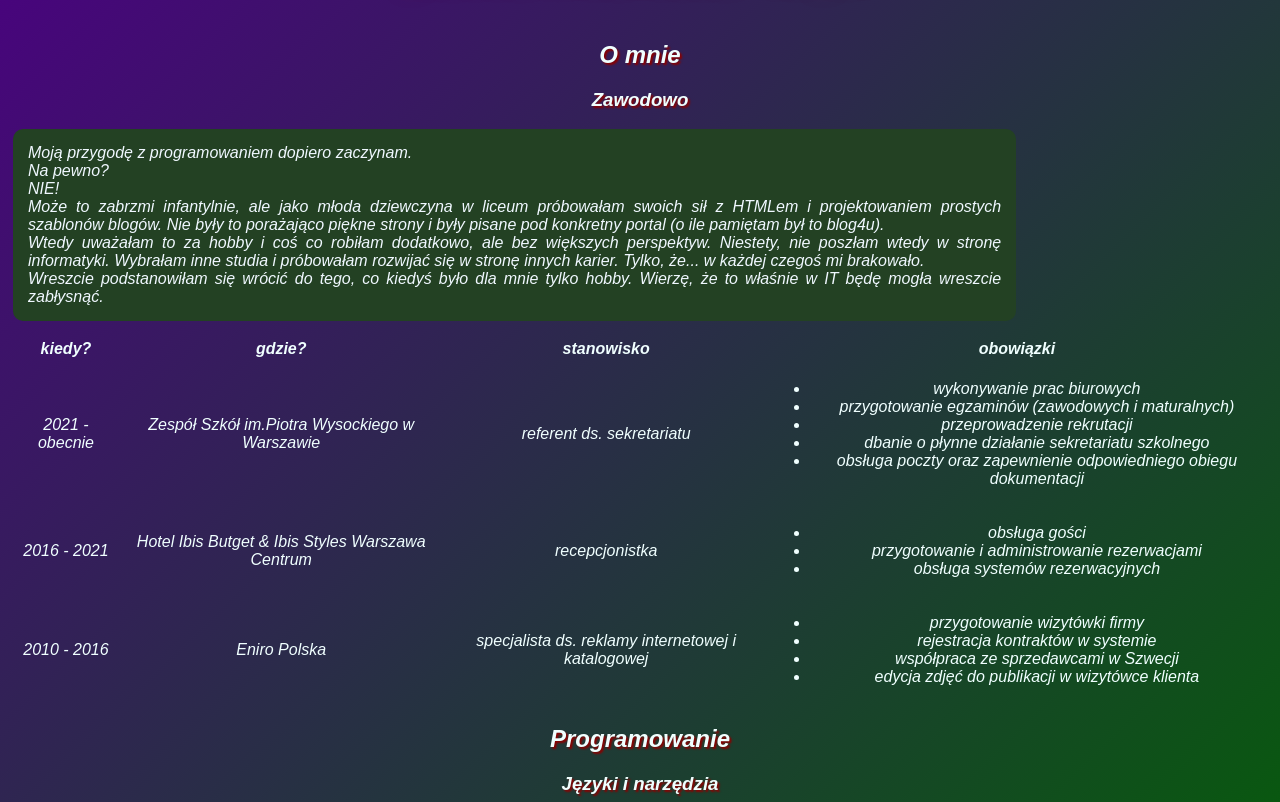
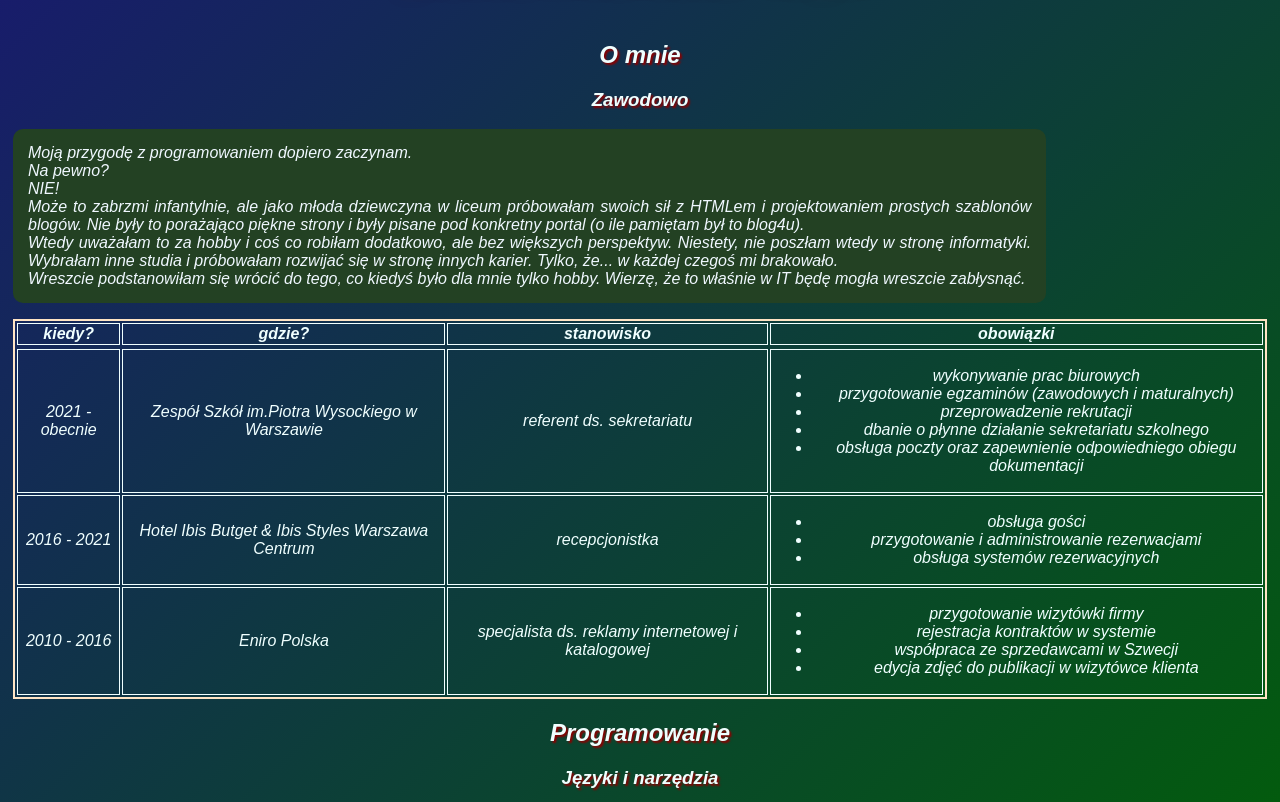
Before and after one commit to avtill/portfolio, a plain HTML site: page index.html in a window 1280 px wide. Shown: the part 111-913 px from the top of the page. Drawn offline with Linux system fonts and the light colour scheme.

Commit message:
wyglad tabeli

```diff
--- a/styles.css
+++ b/styles.css
@@ -1,6 +1,6 @@
 html {
     color: azure;
-    background-image: linear-gradient(to bottom right, indigo,darkgreen);
+    background-image: linear-gradient(to bottom right, midnightblue    ,darkgreen);
 }
 
 .title {
@@ -48,13 +48,24 @@ p {
     color: aliceblue;
     background-color: rgb(35, 65, 35);
     text-align: justify;
-    box-sizing: border-box;
+    box-sizing: border-box center;
     width: 80%;
     border-radius: 10px;
-    left: 50px;
     padding: 15px;
     content: 30px;
+
 }
 h2, h3 {
     text-shadow: 2px 2px 2px darkred;
 }
+table {
+    width: 100%;
+    border: 2px solid;
+    border-color: bisque;
+}
+th, td {
+    border: 1px solid;
+}
+tr:hover {
+background-color: midnightblue;
+}
```
